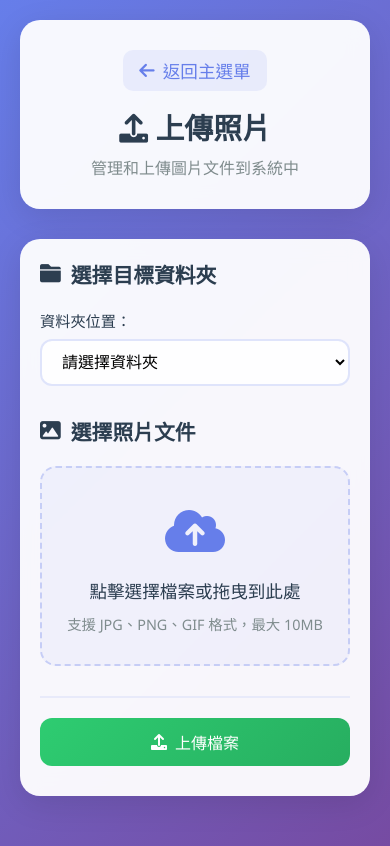
After one commit to JW-Albert/Database_final_project, a PHP site: page /upload_photo.html in a window 390 px wide. The commit adds this page. Run offline with PHP 8.4, Linux system fonts and the light colour scheme.

Commit message:
新增資料完成

```diff
--- /dev/null
+++ b/upload_photo.html
@@ -0,0 +1,520 @@
+<!DOCTYPE html>
+<html lang="zh-TW">
+
+<head>
+    <meta charset="UTF-8">
+    <meta name="viewport" content="width=device-width, initial-scale=1.0">
+    <title>上傳照片 - 資料庫管理系統</title>
+    <link href="https://cdnjs.cloudflare.com/ajax/libs/font-awesome/6.0.0/css/all.min.css" rel="stylesheet">
+    <style>
+        * {
+            margin: 0;
+            padding: 0;
+            box-sizing: border-box;
+        }
+
+        body {
+            font-family: 'Segoe UI', Tahoma, Geneva, Verdana, sans-serif;
+            background: linear-gradient(135deg, #667eea 0%, #764ba2 100%);
+            min-height: 100vh;
+            padding: 20px;
+        }
+
+        .container {
+            max-width: 900px;
+            margin: 0 auto;
+        }
+
+        .header {
+            background: rgba(255, 255, 255, 0.95);
+            backdrop-filter: blur(10px);
+            border-radius: 20px;
+            padding: 30px;
+            margin-bottom: 30px;
+            box-shadow: 0 8px 32px rgba(0, 0, 0, 0.1);
+            display: flex;
+            align-items: center;
+            gap: 15px;
+        }
+
+        .back-link {
+            color: #667eea;
+            text-decoration: none;
+            font-size: 1.1rem;
+            display: flex;
+            align-items: center;
+            gap: 8px;
+            transition: all 0.3s ease;
+            padding: 8px 16px;
+            border-radius: 10px;
+            background: rgba(102, 126, 234, 0.1);
+        }
+
+        .back-link:hover {
+            background: rgba(102, 126, 234, 0.2);
+            transform: translateX(-5px);
+        }
+
+        .header-content {
+            flex: 1;
+        }
+
+        .header h1 {
+            color: #2c3e50;
+            font-size: 2.2rem;
+            font-weight: 600;
+            margin-bottom: 8px;
+        }
+
+        .header p {
+            color: #7f8c8d;
+            font-size: 1rem;
+        }
+
+        .main-card {
+            background: rgba(255, 255, 255, 0.95);
+            backdrop-filter: blur(10px);
+            border-radius: 20px;
+            padding: 30px;
+            box-shadow: 0 8px 32px rgba(0, 0, 0, 0.1);
+            margin-bottom: 30px;
+        }
+
+        .form-section {
+            margin-bottom: 30px;
+        }
+
+        .section-title {
+            color: #2c3e50;
+            font-size: 1.3rem;
+            font-weight: 600;
+            margin-bottom: 20px;
+            display: flex;
+            align-items: center;
+            gap: 10px;
+        }
+
+        .form-group {
+            margin-bottom: 25px;
+        }
+
+        label {
+            display: block;
+            margin-bottom: 8px;
+            color: #2c3e50;
+            font-weight: 500;
+            font-size: 0.95rem;
+        }
+
+        select {
+            width: 100%;
+            padding: 12px 16px;
+            border: 2px solid rgba(102, 126, 234, 0.2);
+            border-radius: 12px;
+            font-size: 1rem;
+            background: rgba(255, 255, 255, 0.8);
+            transition: all 0.3s ease;
+        }
+
+        select:focus {
+            outline: none;
+            border-color: #667eea;
+            box-shadow: 0 0 0 3px rgba(102, 126, 234, 0.1);
+            background: rgba(255, 255, 255, 1);
+        }
+
+        .file-upload-area {
+            border: 2px dashed rgba(102, 126, 234, 0.3);
+            border-radius: 16px;
+            padding: 40px;
+            text-align: center;
+            background: rgba(102, 126, 234, 0.05);
+            transition: all 0.3s ease;
+            position: relative;
+            cursor: pointer;
+        }
+
+        .file-upload-area:hover {
+            border-color: rgba(102, 126, 234, 0.5);
+            background: rgba(102, 126, 234, 0.1);
+        }
+
+        .file-upload-area.dragover {
+            border-color: #667eea;
+            background: rgba(102, 126, 234, 0.15);
+        }
+
+        .file-upload-icon {
+            font-size: 3rem;
+            color: #667eea;
+            margin-bottom: 15px;
+        }
+
+        .file-upload-text {
+            color: #2c3e50;
+            font-size: 1.1rem;
+            margin-bottom: 10px;
+            font-weight: 500;
+        }
+
+        .file-upload-hint {
+            color: #7f8c8d;
+            font-size: 0.9rem;
+        }
+
+        #photo {
+            position: absolute;
+            width: 100%;
+            height: 100%;
+            top: 0;
+            left: 0;
+            opacity: 0;
+            cursor: pointer;
+        }
+
+        .file-preview {
+            margin-top: 20px;
+            padding: 15px;
+            background: rgba(46, 204, 113, 0.1);
+            border: 2px solid rgba(46, 204, 113, 0.2);
+            border-radius: 12px;
+            display: none;
+        }
+
+        .file-preview.show {
+            display: block;
+        }
+
+        .file-info {
+            display: flex;
+            align-items: center;
+            gap: 10px;
+            color: #27ae60;
+            font-weight: 500;
+        }
+
+        .button {
+            background: linear-gradient(135deg, #667eea, #764ba2);
+            color: white;
+            padding: 12px 24px;
+            border: none;
+            border-radius: 12px;
+            cursor: pointer;
+            font-size: 1rem;
+            font-weight: 500;
+            transition: all 0.3s ease;
+            display: inline-flex;
+            align-items: center;
+            gap: 8px;
+            margin-right: 10px;
+            margin-bottom: 10px;
+        }
+
+        .button:hover {
+            transform: translateY(-2px);
+            box-shadow: 0 8px 20px rgba(102, 126, 234, 0.3);
+        }
+
+        .button:disabled {
+            background: linear-gradient(135deg, #95a5a6, #7f8c8d);
+            cursor: not-allowed;
+            transform: none;
+            box-shadow: none;
+        }
+
+        .button.success {
+            background: linear-gradient(135deg, #2ecc71, #27ae60);
+        }
+
+        .button.success:hover {
+            box-shadow: 0 8px 20px rgba(46, 204, 113, 0.3);
+        }
+
+        .actions {
+            display: flex;
+            gap: 15px;
+            flex-wrap: wrap;
+            align-items: center;
+            padding-top: 20px;
+            border-top: 2px solid rgba(102, 126, 234, 0.1);
+        }
+
+        .progress-bar {
+            width: 100%;
+            height: 6px;
+            background: rgba(102, 126, 234, 0.2);
+            border-radius: 3px;
+            overflow: hidden;
+            margin-top: 15px;
+            display: none;
+        }
+
+        .progress-fill {
+            height: 100%;
+            background: linear-gradient(135deg, #667eea, #764ba2);
+            width: 0%;
+            transition: width 0.3s ease;
+        }
+
+        .upload-status {
+            margin-top: 15px;
+            padding: 12px 16px;
+            border-radius: 8px;
+            display: none;
+        }
+
+        .upload-status.success {
+            background: rgba(46, 204, 113, 0.1);
+            border: 1px solid rgba(46, 204, 113, 0.3);
+            color: #27ae60;
+        }
+
+        .upload-status.error {
+            background: rgba(231, 76, 60, 0.1);
+            border: 1px solid rgba(231, 76, 60, 0.3);
+            color: #e74c3c;
+        }
+
+        @media (max-width: 768px) {
+            .header {
+                flex-direction: column;
+                text-align: center;
+            }
+
+            .header h1 {
+                font-size: 1.8rem;
+            }
+
+            .main-card {
+                padding: 20px;
+            }
+
+            .file-upload-area {
+                padding: 30px 20px;
+            }
+
+            .actions {
+                flex-direction: column;
+                align-items: stretch;
+            }
+
+            .button {
+                justify-content: center;
+                margin-right: 0;
+            }
+        }
+    </style>
+</head>
+
+<body>
+    <div class="container">
+        <div class="header">
+            <a href="index.html" class="back-link">
+                <i class="fas fa-arrow-left"></i>
+                返回主選單
+            </a>
+            <div class="header-content">
+                <h1><i class="fas fa-upload"></i> 上傳照片</h1>
+                <p>管理和上傳圖片文件到系統中</p>
+            </div>
+        </div>
+
+        <div class="main-card">
+            <form action="/upload_photo" method="post" enctype="multipart/form-data" id="uploadForm">
+                <div class="form-section">
+                    <div class="section-title">
+                        <i class="fas fa-folder"></i>
+                        選擇目標資料夾
+                    </div>
+                    <div class="form-group">
+                        <label for="dir">資料夾位置：</label>
+                        <select id="dir" name="dir" required>
+                            <option value="" disabled selected hidden>請選擇資料夾</option>
+                            <option value="dir1">dir1</option>
+                            <option value="dir2">dir2</option>
+                            <option value="dir3">dir3</option>
+                        </select>
+                    </div>
+                </div>
+
+                <div class="form-section">
+                    <div class="section-title">
+                        <i class="fas fa-image"></i>
+                        選擇照片文件
+                    </div>
+                    <div class="form-group">
+                        <div class="file-upload-area" id="uploadArea">
+                            <input type="file" id="photo" name="photo" accept="image/*" required>
+                            <div class="file-upload-icon">
+                                <i class="fas fa-cloud-upload-alt"></i>
+                            </div>
+                            <div class="file-upload-text">點擊選擇檔案或拖曳到此處</div>
+                            <div class="file-upload-hint">支援 JPG、PNG、GIF 格式，最大 10MB</div>
+                        </div>
+                        <div class="file-preview" id="filePreview">
+                            <div class="file-info">
+                                <i class="fas fa-check-circle"></i>
+                                <span id="fileName"></span>
+                            </div>
+                        </div>
+                        <div class="progress-bar" id="progressBar">
+                            <div class="progress-fill" id="progressFill"></div>
+                        </div>
+                        <div class="upload-status" id="uploadStatus"></div>
+                    </div>
+                </div>
+
+                <div class="actions">
+                    <button type="submit" class="button success" id="uploadBtn" disabled>
+                        <i class="fas fa-upload"></i>
+                        上傳檔案
+                    </button>
+                </div>
+            </form>
+        </div>
+    </div>
+
+    <script>
+        const uploadArea = document.getElementById('uploadArea');
+        const photoInput = document.getElementById('photo');
+        const filePreview = document.getElementById('filePreview');
+        const fileName = document.getElementById('fileName');
+        const uploadBtn = document.getElementById('uploadBtn');
+        const uploadForm = document.getElementById('uploadForm');
+        const progressBar = document.getElementById('progressBar');
+        const progressFill = document.getElementById('progressFill');
+        const uploadStatus = document.getElementById('uploadStatus');
+        const dirSelect = document.getElementById('dir');
+
+        // 拖拽上傳功能
+        uploadArea.addEventListener('dragover', (e) => {
+            e.preventDefault();
+            uploadArea.classList.add('dragover');
+        });
+
+        uploadArea.addEventListener('dragleave', () => {
+            uploadArea.classList.remove('dragover');
+        });
+
+        uploadArea.addEventListener('drop', (e) => {
+            e.preventDefault();
+            uploadArea.classList.remove('dragover');
+
+            const files = e.dataTransfer.files;
+            if (files.length > 0) {
+                photoInput.files = files;
+                handleFileSelect();
+            }
+        });
+
+        // 檔案選擇處理
+        photoInput.addEventListener('change', handleFileSelect);
+
+        function handleFileSelect() {
+            const file = photoInput.files[0];
+            if (file) {
+                // 檢查文件類型
+                if (!file.type.startsWith('image/')) {
+                    showStatus('請選擇圖片檔案', 'error');
+                    return;
+                }
+
+                // 檢查文件大小 (10MB)
+                if (file.size > 10 * 1024 * 1024) {
+                    showStatus('檔案大小不能超過 10MB', 'error');
+                    return;
+                }
+
+                fileName.textContent = `${file.name} (${formatFileSize(file.size)})`;
+                filePreview.classList.add('show');
+                updateUploadButton();
+                hideStatus();
+            }
+        }
+
+        // 檢查上傳按鈕狀態
+        function updateUploadButton() {
+            const hasFile = photoInput.files.length > 0;
+            const hasDir = dirSelect.value !== '';
+            uploadBtn.disabled = !(hasFile && hasDir);
+        }
+
+        dirSelect.addEventListener('change', updateUploadButton);
+
+        // 格式化檔案大小
+        function formatFileSize(bytes) {
+            if (bytes === 0) return '0 Bytes';
+            const k = 1024;
+            const sizes = ['Bytes', 'KB', 'MB', 'GB'];
+            const i = Math.floor(Math.log(bytes) / Math.log(k));
+            return parseFloat((bytes / Math.pow(k, i)).toFixed(2)) + ' ' + sizes[i];
+        }
+
+        // 顯示狀態訊息
+        function showStatus(message, type) {
+            uploadStatus.textContent = message;
+            uploadStatus.className = `upload-status ${type}`;
+            uploadStatus.style.display = 'block';
+        }
+
+        function hideStatus() {
+            uploadStatus.style.display = 'none';
+        }
+
+        // 表單提交處理
+        uploadForm.addEventListener('submit', async (e) => {
+            e.preventDefault();
+
+            if (!photoInput.files[0] || !dirSelect.value) {
+                showStatus('請選擇檔案和資料夾', 'error');
+                return;
+            }
+
+            const formData = new FormData(uploadForm);
+
+            // 顯示進度條
+            progressBar.style.display = 'block';
+            uploadBtn.disabled = true;
+
+            try {
+                const response = await fetch('/upload_photo', {
+                    method: 'POST',
+                    body: formData
+                });
+
+                // 模擬進度更新
+                let progress = 0;
+                const progressInterval = setInterval(() => {
+                    progress += 10;
+                    progressFill.style.width = progress + '%';
+
+                    if (progress >= 100) {
+                        clearInterval(progressInterval);
+                    }
+                }, 100);
+
+                if (response.ok) {
+                    showStatus('檔案上傳成功！', 'success');
+                    // 重置表單
+                    setTimeout(() => {
+                        uploadForm.reset();
+                        filePreview.classList.remove('show');
+                        progressBar.style.display = 'none';
+                        progressFill.style.width = '0%';
+                        updateUploadButton();
+                    }, 2000);
+                } else {
+                    throw new Error('上傳失敗');
+                }
+            } catch (error) {
+                showStatus('上傳失敗：' + error.message, 'error');
+                progressBar.style.display = 'none';
+                progressFill.style.width = '0%';
+            } finally {
+                uploadBtn.disabled = false;
+            }
+        });
+    </script>
+</body>
+
+</html>
```
Also changed, not shown: home_page.php (+6 -6 lines).
